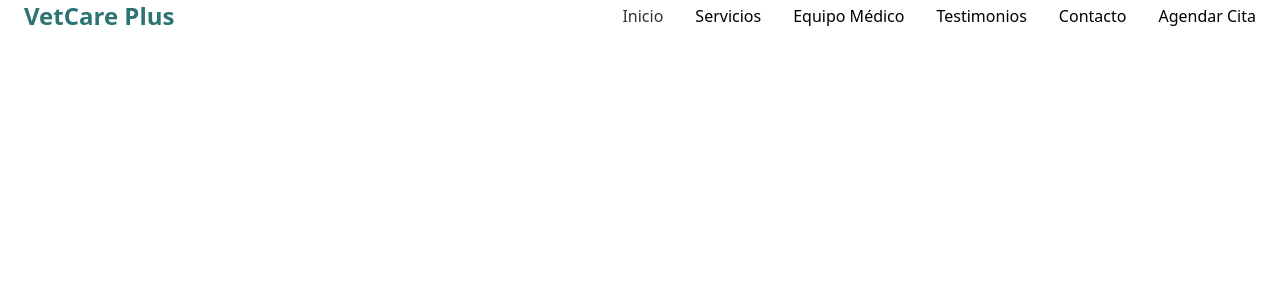
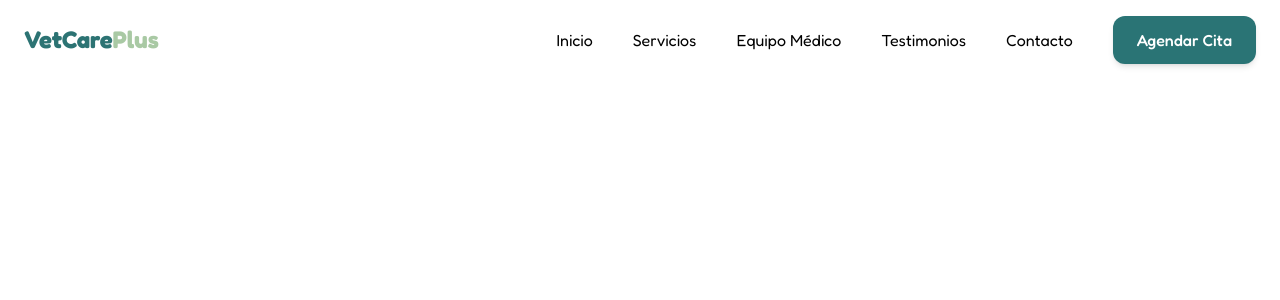
Before and after one commit to arielptiban/vetcare-website-project, a React (Vite) app: page / in a window 1280 px wide. Shown: the top 300 px of the page. Built offline with nearby package versions, Linux system fonts and the light colour scheme.

Commit message:
Fix navbar

```diff
--- /dev/null
+++ b/src/components/Button.tsx
@@ -0,0 +1,20 @@
+
+interface ButtonProps {
+    text: string
+    type: string
+}
+
+export default function Button(props: ButtonProps) {
+    const { text, type } = props
+    return (
+        <>
+            <a href=""
+                className={`${type === 'primary' ?
+                    'bg-primary text-white hover:bg-primary/90 px-6 py-3 rounded-xl font-medium transition-all duration-300 shadow-md hover:shadow-lg transform hover:-translate-y-1'
+                    :
+                    'bg-secondary text-foreground hover:bg-secondary/90 px-6 py-3 rounded-xl font-medium transition-all duration-300 shadow-md hover:shadow-lg transform hover:-translate-y-1'}`} >
+                {text}
+            </a >
+        </>
+    )
+}
--- a/src/components/Navbar.tsx
+++ b/src/components/Navbar.tsx
@@ -1,5 +1,6 @@
 import { useEffect, useState } from "react"
 import VitalCareLogo from "./VitalCareLogo";
+import Button from "./Button";
 
 export default function Navbar() {
     const [isMenuOpen, setIsMenuOpen] = useState(false);
@@ -26,17 +27,18 @@ export default function Navbar() {
 
     return (
         <>
-            <header className={"fixed top-0 left-0 right-0 z-50 transition-all duration-300 bg-transparent py4"}>
-                <div className="container mx-auto px-4 md:px-6 flex justify-between items-center">
+            <header className="fixed top-0 left-0 right-0 z-50 transition-all duration-300 bg-transparent py-4">
+                <div className="max-w-[1400px] mx-auto px-4 md:px-6 flex justify-between items-center">
                     <VitalCareLogo />
 
-                    <nav className="hidden md:flex items-center space-x-8">
-                        <a href="" className="text-dark">Inicio</a>
-                        <a href="">Servicios</a>
-                        <a href="">Equipo Médico</a>
-                        <a href="">Testimonios</a>
-                        <a href="">Contacto</a>
-                        <a href="">Agendar Cita</a>
+                    <nav className="hidden md:flex items-center space-x-10 font-primary">
+                        <a href="" className="nav-link">Inicio</a>
+                        <a href="" className="nav-link">Servicios</a>
+                        <a href="" className="nav-link">Equipo Médico</a>
+                        <a href="" className="nav-link">Testimonios</a>
+                        <a href="" className="nav-link">Contacto</a>
+                        <Button text="Agendar Cita" type="primary" />
+
                     </nav>
                 </div>
 
--- a/src/components/VitalCareLogo.tsx
+++ b/src/components/VitalCareLogo.tsx
@@ -3,9 +3,9 @@
 export default function VitalCareLogo() {
     return (
         <>
-            <a href="#" className="flex items-center">
+            <a href="#" className="flex items-center font-primary">
                 <span className="text-2xl font-bold text-teal">
-                    VetCare <span className="text-sag">Plus</span>
+                    VetCare<span className="text-sage">Plus</span>
                 </span>
             </a>
         </>
--- a/src/index.css
+++ b/src/index.css
@@ -1,9 +1,32 @@
+@import url('https://fonts.googleapis.com/css2?family=Fredoka:wght@300..700&family=Poppins:ital,wght@0,100;0,200;0,300;0,400;0,500;0,600;0,700;0,800;0,900;1,100;1,200;1,300;1,400;1,500;1,600;1,700;1,800;1,900&display=swap');
 @import "tailwindcss";
 
-@theme{
+
+
+  @theme{
+    --color-primary: #2A7475;
+    --color-secondary: #AEC1AE;
     --color-sage: #A9C9A4;
     --color-teal: #2C7373;
     --color-stone: #E0E0E0;
     --color-dark: #333333;
+    --font-primary: 'Fredoka';
+
 
 }
+
+@layer components {
+
+  .nav-link {
+    @apply relative hover:text-primary transition-colors duration-300;
+  }
+
+  .nav-link::after {
+    content: "";
+    @apply absolute w-full scale-x-0 h-0.5 bottom-0 left-0 bg-primary origin-bottom-right transition-transform duration-300;
+  }
+
+  .nav-link:hover::after {
+    @apply scale-x-100 origin-bottom-left;
+  }
+}
```
Also changed, not shown: src/App.css (added, +7 -0 lines).
